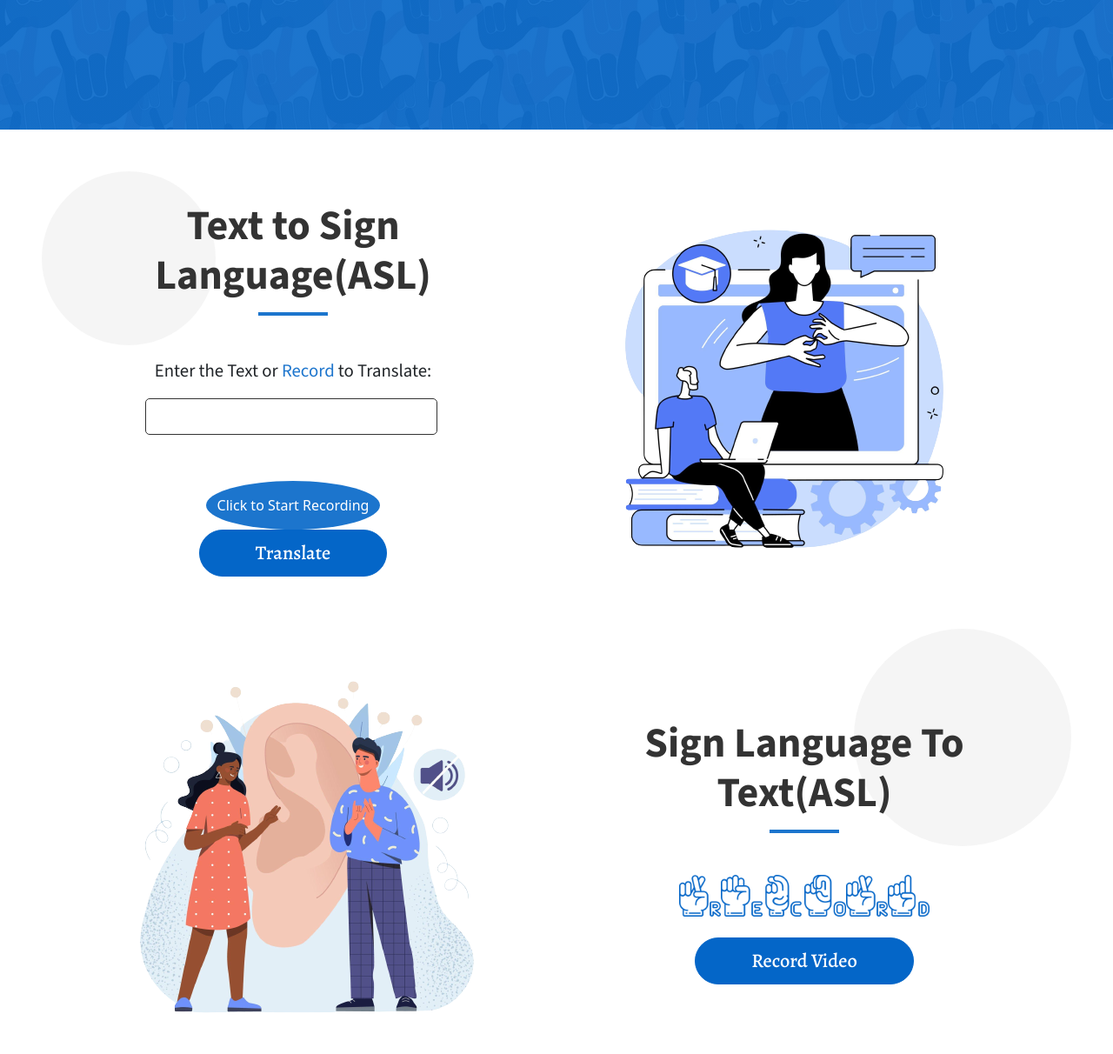
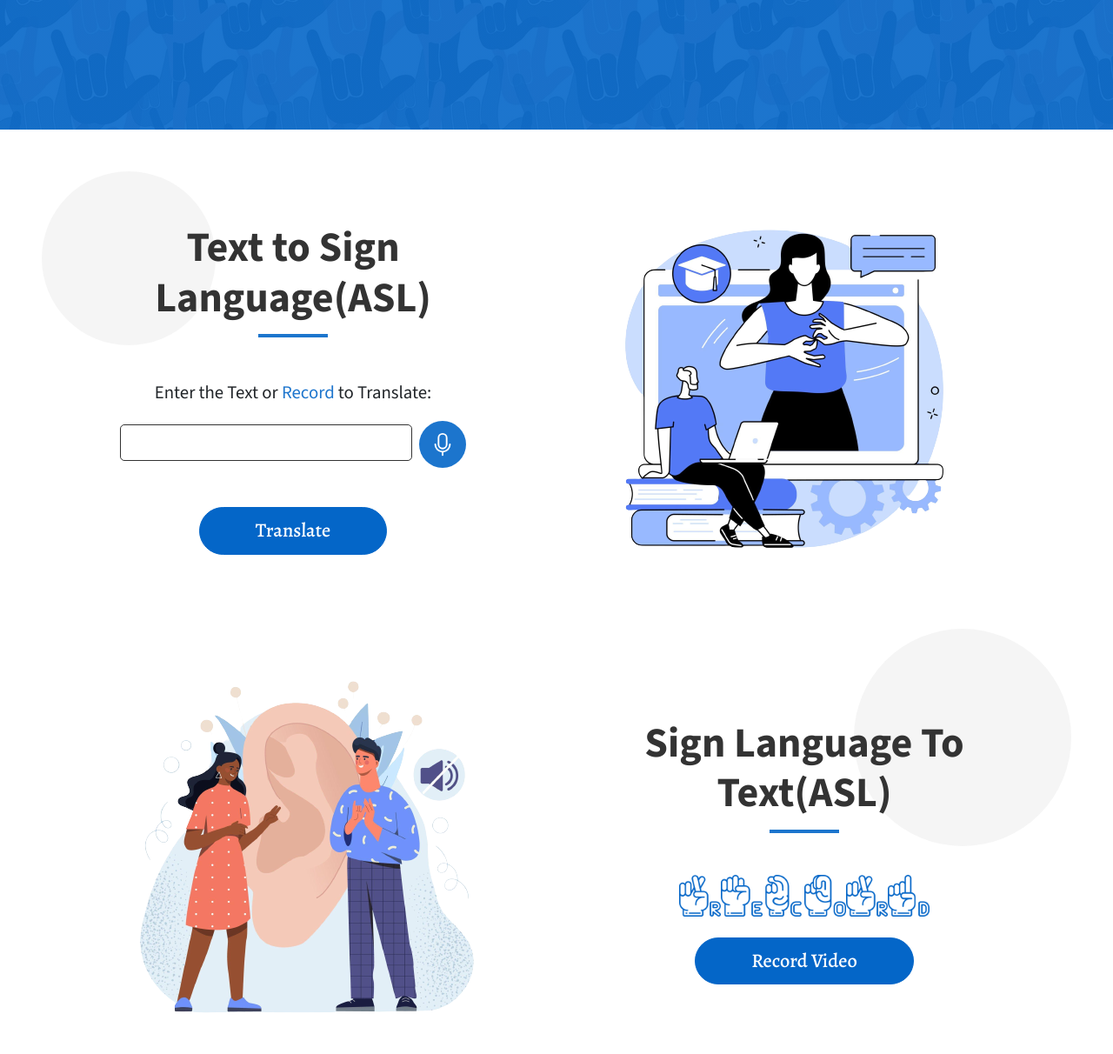
Before and after one commit to Naslaa/TheSilentVoice-signlanguagerecognition, a Python web app: template signlanguage/templates/index.html in a window 1280 px wide, after a click on "ASL". Shown: the part 651-1863 px from the top of the page at 87% size. Run offline with Jinja, Linux system fonts and the light colour scheme; the template is opened without the code that fills it, so the values that code supplies are empty; some libraries are stand-ins or nearby versions.

Commit message:
popup added for asl only(frontend)

```diff
--- a/signlanguage/static/assets/css/style.css
+++ b/signlanguage/static/assets/css/style.css
@@ -29,7 +29,7 @@ header{
     width: 100%;
     height: 5rem;
 }
-#asl{
+#stopButton{
     display: none;
 }
 .navbar-container{
@@ -169,15 +169,25 @@ header{
     text-align: center;
 }
 .record-btn{
-    padding: 1rem 0.8rem;
+    padding:0.75rem;
     background-color: rgba(4, 102, 200,0.9);
     border-radius: 50%;
     color: white;
     transition: .3s;
 }
-.record-btn:hover{
+/* .record-btn:hover{
     background-color: grey;
     border-radius: 50%;
+} */
+.modal-content{
+    border: 1px solid red;
+}
+.record-btn--stop{
+    padding: 1rem 0.8rem;
+    background-color: rgba(199, 5, 5, 0.9);
+    border-radius: 50%;
+    color: white;
+    transition: .3s;
 }
 .inner-section input{
     width: 21rem;
--- a/signlanguage/templates/index.html
+++ b/signlanguage/templates/index.html
@@ -69,65 +69,13 @@
                 <label for="text-input">Enter the Text or <span>Record</span> to Translate:</label>
                 <div class="text-center">
                   <input type="text" name="text-input" id="text-input">
-                  <!-- <a class="record-btn" id="micButton" href="">
-                    <svg xmlns="http://www.w3.org/2000/svg" width="27" height="27" viewBox="0 0 48 48"><rect x="0" y="0" fill="none" stroke="none" /><g fill="none" stroke="currentColor" stroke-linejoin="round" stroke-width="4"><rect width="14" height="27" x="17" y="4" rx="7"/><path stroke-linecap="round" d="M9 23c0 8.284 6.716 15 15 15c8.284 0 15-6.716 15-15M24 38v6"/></g></svg>
-                  </a> -->
-                  <!-- HTML template -->
-<button class="record-btn" id="micButton">Click to Start Recording</button>
-<div id="output"></div>
+                  <button type="button" class="record-btn" data-bs-toggle="modal" data-bs-target="#exampleModal">
+                    <svg xmlns="http://www.w3.org/2000/svg" width="30" height="30" viewBox="0 0 256 256">
+                      <path fill="white"
+                        d="M128 176a48.05 48.05 0 0 0 48-48V64a48 48 0 0 0-96 0v64a48.05 48.05 0 0 0 48 48ZM96 64a32 32 0 0 1 64 0v64a32 32 0 0 1-64 0Zm40 143.6V232a8 8 0 0 1-16 0v-24.4A80.11 80.11 0 0 1 48 128a8 8 0 0 1 16 0a64 64 0 0 0 128 0a8 8 0 0 1 16 0a80.11 80.11 0 0 1-72 79.6Z" />
+                    </svg>
+                  </button>
 
-<script>
-// JavaScript for handling microphone input
-const micButton = document.getElementById('micButton');
-const outputDiv = document.getElementById('output');
-let isRecording = false;
-
-const recognition = new (window.SpeechRecognition || window.webkitSpeechRecognition || window.mozSpeechRecognition || window.msSpeechRecognition)();
-recognition.continuous = true;
-recognition.interimResults = true;
-
-micButton.addEventListener('click', () => {
-    if (!isRecording) {
-        micButton.innerText = 'Recording... Click to Stop';
-        recognition.start();
-    } else {
-        micButton.innerText = 'Click to Start Recording';
-        recognition.stop();
-    }
-    isRecording = !isRecording;
-});
-
-recognition.onresult = (event) => {
-    const transcript = event.results[0][0].transcript;
-    outputDiv.innerText = transcript;
-
-    // Send the transcript to the server via AJAX or a form submission
-    sendTranscriptToServer(transcript);
-
-        // Create a FormData object to send the transcript as POST data
-        const formData = new FormData();
-    formData.append('transcript', transcript);
-
-    // Send a POST request to the server
-    fetch(url, {
-        method: 'POST',
-        body: formData,
-        headers: {
-            // You may need to set additional headers if required by your Django view
-        },
-    })
-    .then(response => response.json())  // Assuming the response from the server is JSON
-    .then(data => {
-        // Handle the response from the server if needed
-        console.log('Server response:', data);
-    })
-    .catch(error => {
-        // Handle any errors that occur during the fetch
-        console.error('Fetch error:', error);
-    });
-}
-
-</script>
                 </div>
               </div>
               <button class="btn-translate">Translate</button>
@@ -190,79 +138,21 @@ recognition.onresult = (event) => {
                 <label for="text-input">Enter the Text or <span>Record</span> to Translate:</label>
                 <div class="text-center">
                   <input type="text" name="text-input" id="text-input">
-                  <a class="record-btn" href="">
-                    <svg xmlns="http://www.w3.org/2000/svg" width="27" height="27" viewBox="0 0 48 48"><rect x="0" y="0" fill="none" stroke="none" /><g fill="none" stroke="currentColor" stroke-linejoin="round" stroke-width="4"><rect width="14" height="27" x="17" y="4" rx="7"/><path stroke-linecap="round" d="M9 23c0 8.284 6.716 15 15 15c8.284 0 15-6.716 15-15M24 38v6"/></g></svg>
-                  </a>
+                  <button type="button" class="record-btn" data-bs-toggle="modal" data-bs-target="#exampleModal">
+                    <svg xmlns="http://www.w3.org/2000/svg" width="30" height="30" viewBox="0 0 256 256">
+                      <path fill="white"
+                        d="M128 176a48.05 48.05 0 0 0 48-48V64a48 48 0 0 0-96 0v64a48.05 48.05 0 0 0 48 48ZM96 64a32 32 0 0 1 64 0v64a32 32 0 0 1-64 0Zm40 143.6V232a8 8 0 0 1-16 0v-24.4A80.11 80.11 0 0 1 48 128a8 8 0 0 1 16 0a64 64 0 0 0 128 0a8 8 0 0 1 16 0a80.11 80.11 0 0 1-72 79.6Z" />
+                    </svg>
+                  </button>
+
                 </div>
               </div>
               <button class="btn-translate">Translate</button>
             </div>
-
           </div>
-          <!-- <div class="col-md-6 mt-5 mt-md-0">
+          <div class="col-md-6 mt-5 mt-md-0">
             <img src="static/assets/img/nsl.png" class="img-fluid" alt="">
-          </div> -->
-          <div>
-            <!-- HTML template -->
-<button id="micButton">Click to Start Recording</button>
-<div id="output"></div>
-
-<script>
-// JavaScript for handling microphone input
-const micButton = document.getElementById('micButton');
-const outputDiv = document.getElementById('output');
-let isRecording = false;
-
-const recognition = new (window.SpeechRecognition || window.webkitSpeechRecognition || window.mozSpeechRecognition || window.msSpeechRecognition)();
-recognition.continuous = true;
-recognition.interimResults = true;
-
-micButton.addEventListener('click', () => {
-    if (!isRecording) {
-        micButton.innerText = 'Recording... Click to Stop';
-        recognition.start();
-    } else {
-        micButton.innerText = 'Click to Start Recording';
-        recognition.stop();
-    }
-    isRecording = !isRecording;
-});
-
-recognition.onresult = (event) => {
-    const transcript = event.results[0][0].transcript;
-    outputDiv.innerText = transcript;
-
-    // Send the transcript to the server via AJAX or a form submission
-    sendTranscriptToServer(transcript);
-};
-
-function sendTranscriptToServer(transcript) {
-    // Define the URL of your Django view for processing
-    const url = './home/views.py/';
-
-    // Create a FormData object to send the transcript as POST data
-    const formData = new FormData();
-    formData.append('transcript', transcript);
-
-    // Send a POST request to the server
-    fetch(url, {
-        method: 'POST',
-        body: formData,
-        headers: {
-            // You may need to set additional headers if required by your Django view
-        },
-    })
-    .then(response => response.json())  // Assuming the response from the server is JSON
-    .then(data => {
-        // Handle the response from the server if needed
-        console.log('Server response:', data);
-    })
-    .catch(error => {
-        // Handle any errors that occur during the fetch
-        console.error('Fetch error:', error);
-    });
-}
-</script>
+          </div>
 
           </div>
         </div>
@@ -299,7 +189,36 @@ function sendTranscriptToServer(transcript) {
     </div>
   </section>
 
+  <!-- MODAL WINDOW  asl-->
+  <div class="modal fade" id="exampleModal" tabindex="-1" aria-labelledby="exampleModalLabel" aria-hidden="true">
+    <div class="modal-dialog">
+      <div class="modal-content p-3">
+        <div class=" text-end">
+          <button type="button" class="btn-close" data-bs-dismiss="modal" aria-label="Close"></button>
+        </div>
+
+        <div class="modal-body text-center py-4">
+          <h4 id="micText">Click here to start Recording</h4>
+          <p></p>
+          <div id="output"></div>
+          <button type="button" class="record-btn" id="micButton">
+            <svg xmlns="http://www.w3.org/2000/svg" width="30" height="30" viewBox="0 0 256 256">
+              <path fill="white"
+                d="M128 176a48.05 48.05 0 0 0 48-48V64a48 48 0 0 0-96 0v64a48.05 48.05 0 0 0 48 48ZM96 64a32 32 0 0 1 64 0v64a32 32 0 0 1-64 0Zm40 143.6V232a8 8 0 0 1-16 0v-24.4A80.11 80.11 0 0 1 48 128a8 8 0 0 1 16 0a64 64 0 0 0 128 0a8 8 0 0 1 16 0a80.11 80.11 0 0 1-72 79.6Z" />
+            </svg>
+          </button>
+          <button type="button" class="record-btn--stop" id="stopButton">
+            <svg xmlns="http://www.w3.org/2000/svg" width="30" height="30" viewBox="0 0 256 256">
+              <path fill="white"
+                d="M128 176a48.05 48.05 0 0 0 48-48V64a48 48 0 0 0-96 0v64a48.05 48.05 0 0 0 48 48ZM96 64a32 32 0 0 1 64 0v64a32 32 0 0 1-64 0Zm40 143.6V232a8 8 0 0 1-16 0v-24.4A80.11 80.11 0 0 1 48 128a8 8 0 0 1 16 0a64 64 0 0 0 128 0a8 8 0 0 1 16 0a80.11 80.11 0 0 1-72 79.6Z" />
+            </svg>
+          </button>
+        </div>
+      </div>
+    </div>
+  </div>
   <footer></footer>
+
   <script>
     window.onload = switchASL();
     window.onload = switchNSL();
@@ -327,6 +246,67 @@ function sendTranscriptToServer(transcript) {
     }
 
 
+
+    // JavaScript for handling microphone input
+    const micButton = document.getElementById('micButton');
+    const stopButton = document.getElementById('stopButton');
+    const micText = document.getElementById('micText');
+    stopButton.style.display=="none";
+    const outputDiv = document.getElementById('output');
+    let isRecording = false;
+
+    const recognition = new (window.SpeechRecognition || window.webkitSpeechRecognition || window.mozSpeechRecognition || window.msSpeechRecognition)();
+    recognition.continuous = true;
+    recognition.interimResults = true;
+
+    micButton.addEventListener('click', () => {
+      console.log("Mic button clicked");
+      if (!isRecording) {
+        micText.innerText = 'Recording... Click to Stop';
+        micButton.style.backgroundColor="red";
+        recognition.start();
+      } else {
+        micText.innerText = 'Click to Start Recording';
+        micButton.style.backgroundColor="#0466c8e6";
+        recognition.stop();
+      }
+      isRecording = !isRecording;
+    });
+
+    recognition.onresult = (event) => {
+      const transcript = event.results[0][0].transcript;
+      outputDiv.innerText = transcript;
+
+      // Send the transcript to the server via AJAX or a form submission
+      sendTranscriptToServer(transcript);
+    };
+
+    function sendTranscriptToServer(transcript) {
+      // Define the URL of your Django view for processing
+      const url = './home/views.py/';
+
+      // Create a FormData object to send the transcript as POST data
+      const formData = new FormData();
+      formData.append('transcript', transcript);
+
+      // Send a POST request to the server
+      fetch(url, {
+        method: 'POST',
+        body: formData,
+        headers: {
+          // You may need to set additional headers if required by your Django view
+        },
+      })
+        .then(response => response.json())  // Assuming the response from the server is JSON
+        .then(data => {
+          // Handle the response from the server if needed
+          console.log('Server response:', data);
+        })
+        .catch(error => {
+          // Handle any errors that occur during the fetch
+          console.error('Fetch error:', error);
+        });
+    }
   </script>
   <script src="https://cdn.jsdelivr.net/npm/bootstrap@5.3.0-alpha1/dist/js/bootstrap.bundle.min.js"
     integrity="sha384-w76AqPfDkMBDXo30jS1Sgez6pr3x5MlQ1ZAGC+nuZB+EYdgRZgiwxhTBTkF7CXvN"
```
Also changed, not shown: signlanguage/static/assets/js/main.js (added).
